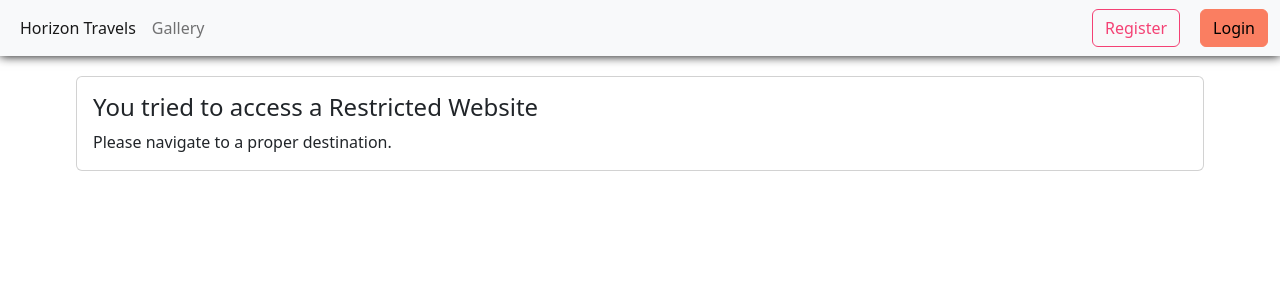
After one commit to Sp0xF8/FlaskSQLCoursework, a Flask app: page /restricted in a window 1280 px wide. The commit adds this page. Shown: the top 300 px of the page. Run offline with Flask 2, Linux system fonts and the light colour scheme; some libraries are stand-ins or nearby versions.

Commit message:
Fixed restricted pages

```diff
--- a/website/templates/base.html
+++ b/website/templates/base.html
@@ -232,12 +232,12 @@
 {% if messages %}
 {% for category, message in messages %}
 {% if category == 'error' %}
-<div class="alert alert-danger alter-dismissable fade show" role="alert">
+<div class="alert alert-danger alter-dismissable fade show shadows" role="alert">
     {{ message }}
     <button type="button" class="btn-close right" data-bs-dismiss="alert" aria-label="Close"></button>
 </div>
 {% else %}
-<div class="alert alert-success alter-dismissable fade show" role="alert">
+<div class="alert alert-success alter-dismissable fade show shadows" role="alert">
     {{ message }}
     <button type="button" class="btn-close right" data-bs-dismiss="alert" aria-label="Close"></button>
 </div>
--- /dev/null
+++ b/website/templates/restricted.html
@@ -0,0 +1,25 @@
+{% extends "base.html" %} {% block title %}Restricted Access{% endblock %}
+{% block content %}
+
+
+<style>
+    .regMain {
+        width: 90%;
+        margin: auto;
+        margin-top: 20px;
+    }
+
+</style>
+
+
+<div class="container-fluid regMain">
+    <div class="card">
+        <div class="card-body">
+            <h4 class="card-title">You tried to access a Restricted Website</h4>
+            <p class="card-text">Please navigate to a proper destination.</p>
+
+        </div>
+    </div>
+</div>
+
+{% endblock %}
--- a/website/views.py
+++ b/website/views.py
@@ -7,11 +7,6 @@ views = Blueprint('views', __name__)
 @views.route('/', methods=['GET', 'POST'])
 def home():
     return render_template("home.html")
-
-@views.route('/bookings')
-def bookings():
-    return render_template("bookings.html")
-
 @views.route('/contact')
 def contact():
     return render_template("contact.html")
@@ -27,3 +22,7 @@ def gallery():
 @views.route('/privacy')
 def privacy():
     return render_template("privacy.html")
+
+@views.route('/restricted')
+def restricted():
+    return render_template("restricted.html")
```
Also changed, not shown: website/auth.py (+22 -2 lines), website/sqlHandeling.py (+15 -0 lines), website/templates/admin.html (+21 -3 lines).
